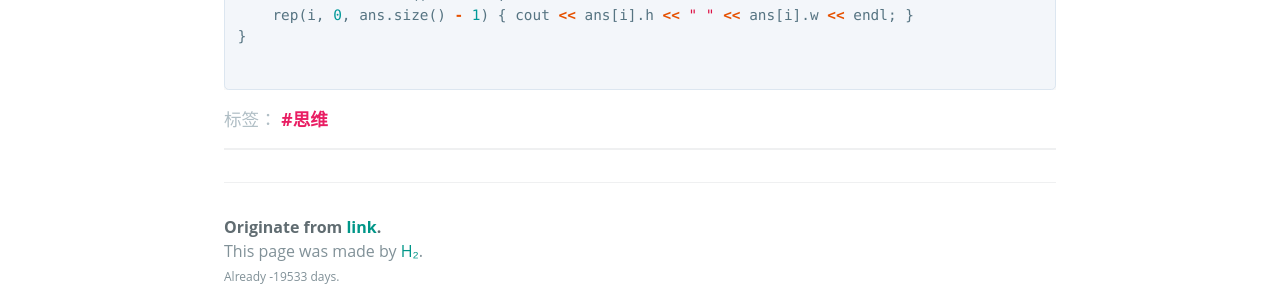
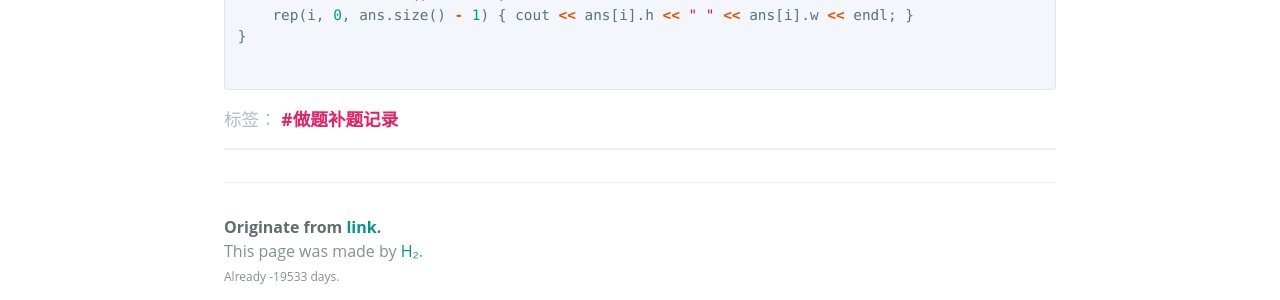
Before and after one commit to BuaaCzx/BuaaCzx.github.io, a Jekyll site: the page built from _posts/2023-6-26-CF1819B.md, in a window 1280 px wide and 900 px high, scrolled down 1673 px. Shown: the part 565-865 px from the top of the window. Built offline with Jekyll 4.4.1, drawn with Linux system fonts in a browser that asks for light colours; some web fonts are replaced; formulas are drawn with MathJax 3.

Commit message:
Update 2023-6-26-CF1819B.md

```diff
--- a/_posts/2023-6-26-CF1819B.md
+++ b/_posts/2023-6-26-CF1819B.md
@@ -1,7 +1,7 @@
 ---
 layout: post
 title: CF1819B The Butcher
-tags: 思维
+tags: 做题补题记录
 ---
 
 ## 题目大意
```
